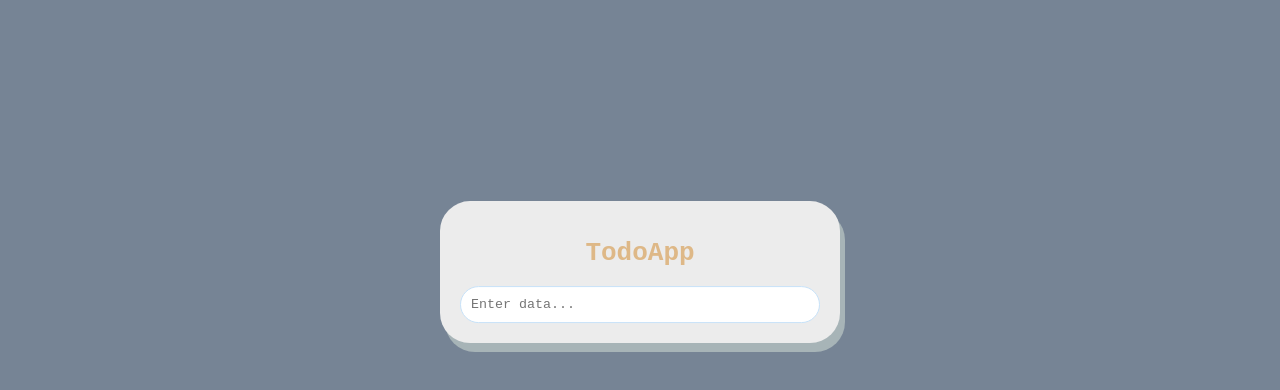
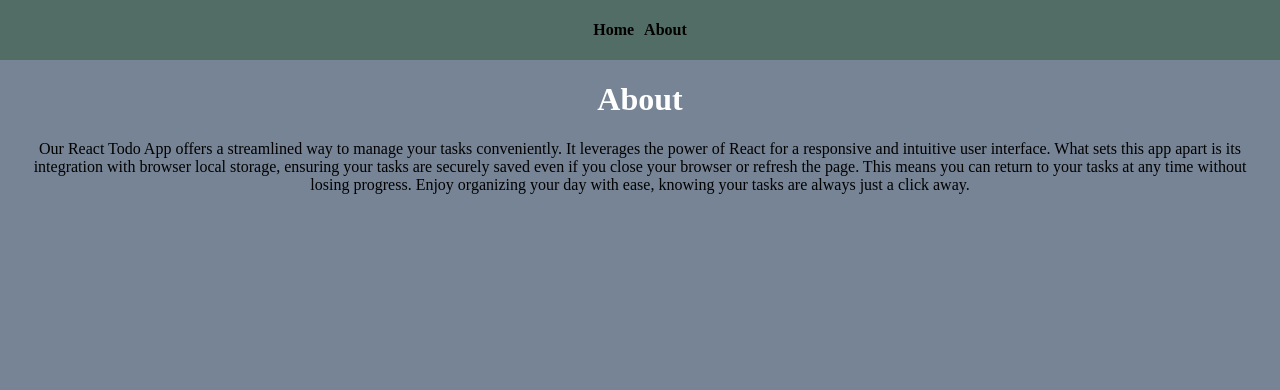
Before and after one commit to abhijith-dot99/ToDo---React, a React (Create React App) app: page /ToDo---React/about in a window 1280 px wide. Shown: the top 390 px of the page. Built offline with nearby package versions, Linux system fonts and the light colour scheme.

Commit message:
changes in routes

```diff
--- a/package.json
+++ b/package.json
@@ -9,6 +9,8 @@
     "@testing-library/user-event": "^13.5.0",
     "react": "^18.3.1",
     "react-dom": "^18.3.1",
+    "react-router": "^6.24.1",
+    "react-router-dom": "^6.24.1",
     "react-scripts": "5.0.1",
     "web-vitals": "^2.1.4"
   },
--- a/src/App.js
+++ b/src/App.js
@@ -1,14 +1,21 @@
-import React, {Component} from "react";
-import TodoApp from './components/TodoApp/TodoApp' ;
+import React, { Component } from "react";
+import TodoApp from "./components/TodoApp/TodoApp";
+import Header from "./components/TodoApp/Header/Header";
+import About from "./components/TodoApp/About/About";
+import { BrowserRouter as Router, Route, Routes } from "react-router-dom";
 
-class App  extends Component {
+class App extends Component {
     render() {
         return (
-            <div>
-                <TodoApp/>
-            </div>
-        )
+            <Router basename="/ToDo---React">
+                <Header />
+                <Routes>
+                    <Route path="/" element={<TodoApp />} />
+                    <Route path="/about" element={<About />} />
+                </Routes>
+            </Router>
+        );
     }
 }
 
-export default App
+export default App;
--- /dev/null
+++ b/src/components/TodoApp/About/About.js
@@ -0,0 +1,16 @@
+import React from "react";
+
+export default function About() {
+    return (
+        <div>
+            <h1 style={{ color: "#fff", display: "flex", justifyContent: "center" }}>About</h1>
+            <p style={{ textAlign: "center", margin: "10px 25px" }}>
+                Our React Todo App offers a streamlined way to manage your tasks conveniently. It leverages the power of
+                React for a responsive and intuitive user interface. What sets this app apart is its integration with
+                browser local storage, ensuring your tasks are securely saved even if you close your browser or refresh the
+                page. This means you can return to your tasks at any time without losing progress. Enjoy organizing your day
+                with ease, knowing your tasks are always just a click away.
+            </p>
+        </div>
+    );
+}
--- /dev/null
+++ b/src/components/TodoApp/Header/Header.css
@@ -0,0 +1,16 @@
+.header-tag {
+    width: 100%;
+    height: 60px;
+    background-color: #526d65;
+    display: flex;
+    justify-content: center;
+    align-items: center;
+
+}
+
+.header-tag a {
+    text-decoration: none;
+    color: #000;
+    font-weight: bold;
+    margin: 0  5px;
+}
--- /dev/null
+++ b/src/components/TodoApp/Header/Header.js
@@ -0,0 +1,13 @@
+
+import React from 'react';
+import './Header.css';
+import { Link } from 'react-router-dom';
+
+export default function Header() {
+  return (
+    <div className='header-tag'>
+    <Link to="/">Home</Link>
+    <Link to="/about">About</Link>
+</div>
+  )
+}
```
Also changed, not shown: 1 other file (tests, documents, lock files or other folders).
